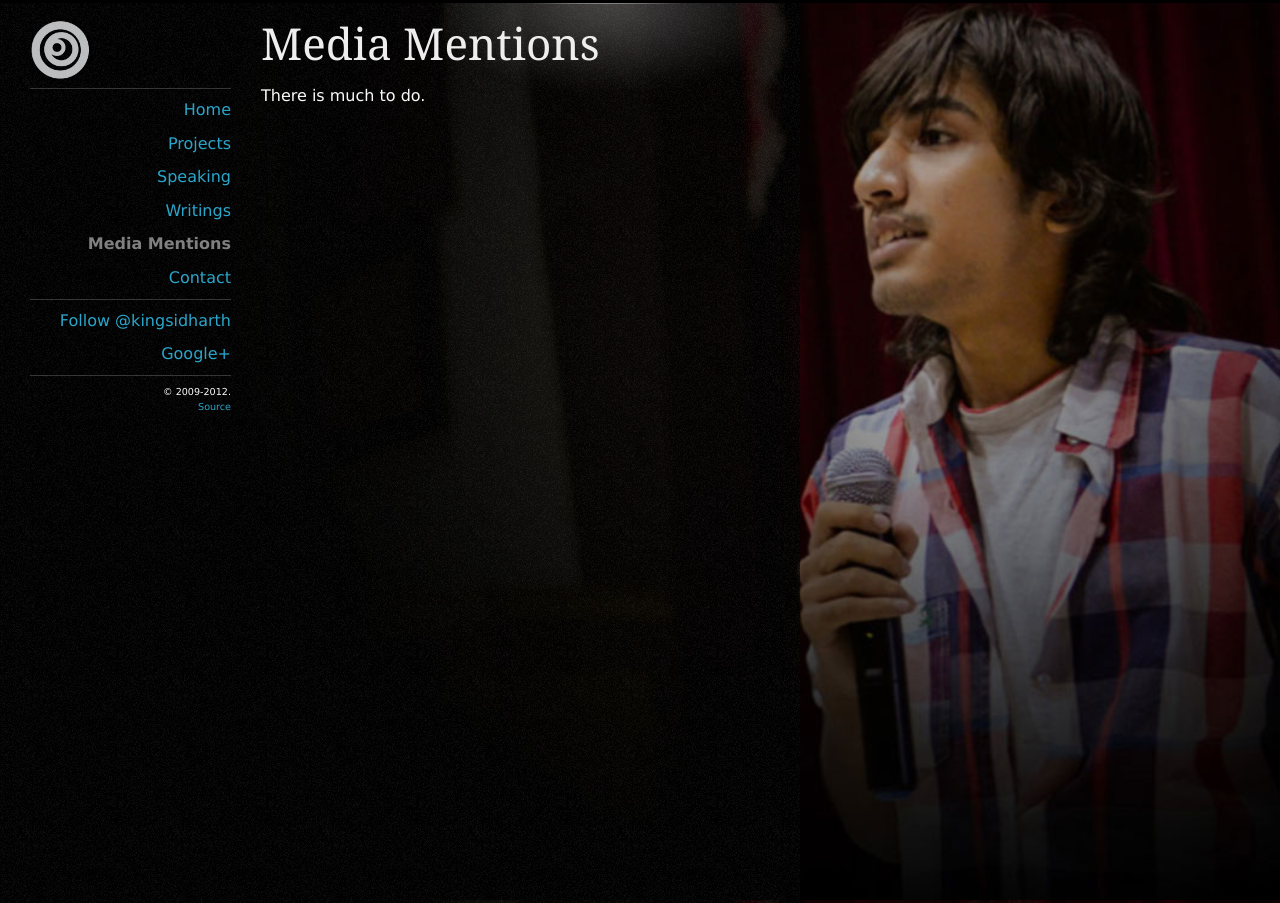
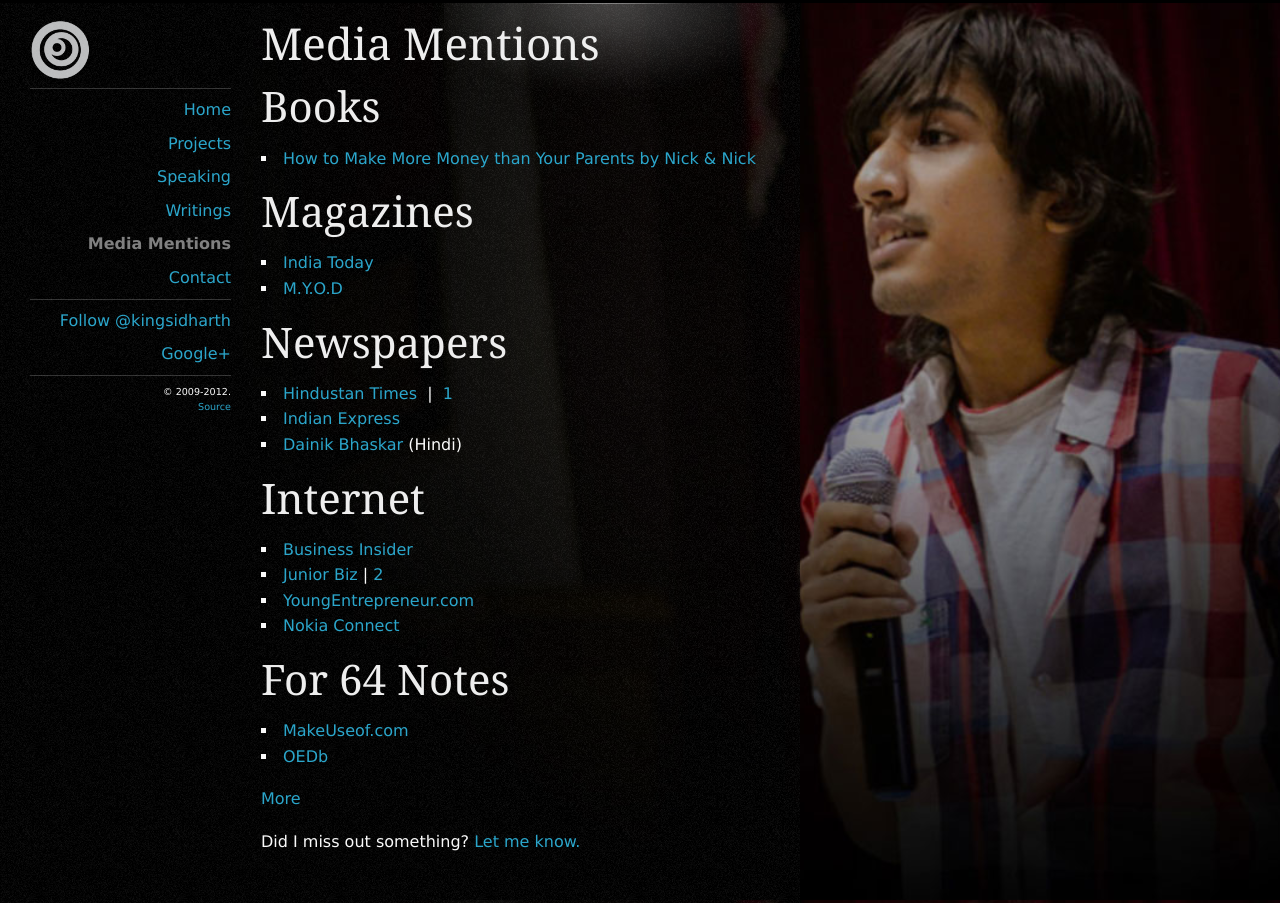
Before and after one commit to utkarshkukreti/kingsidharth.github.com, a Jekyll site: the page built from media-mentions.html, in a window 1280 px wide. Built offline with Jekyll 4.4.1, drawn with Linux system fonts in a browser that asks for light colours; comment, search, counter and statistics services are not loaded.

Commit message:
Media Mentions Page Content.

```diff
--- a/media-mentions.html
+++ b/media-mentions.html
@@ -5,5 +5,60 @@ slug: media-mentions
 background: doon-2012-1.jpg
 ---
 <div class="post" data-destination="media-mentions">
-  <p>There is much to do.</p>
+  <h2>Books</h2>
+  <ul>
+    <li>
+    <a href="http://kingsid.50wise.hop.clickbank.net" rel="nofollow" target="_blank">
+      How to Make More Money than Your Parents by Nick &amp; Nick</a>
+    </li>
+  </ul>
+
+  <h2>Magazines</h2>
+  <ul>
+    <li>
+    <a href="http://indiatoday.intoday.in/story/the+famous+four/2/124235.html" rel="nofollow" target="_blank">
+      India Today</a>
+    </li>
+    <li>
+    <a href="http://www.myod.com/index.php/head-new-link/34-head-news/704-entrepreneurship-unplugged-12-things-you-need-to-know" rel="nofollow" target="_blank">M.Y.O.D</a></li>
+  </ul>
+
+  <h2>Newspapers</h2>
+  <ul>
+    <li>
+    <a href="https://fbcdn-photos-a.akamaihd.net/hphotos-ak-prn1/30425_1502443282951_1290298538_1383955_6795681_a.jpg" rel="nofollow" target="_blank">Hindustan Times</a>
+    |
+    <a href="https://fbcdn-photos-a.akamaihd.net/hphotos-ak-ash2/30425_1502445483006_1290298538_1383972_502532_a.jpg" target="_blank">1</a>
+    </li>
+    <li>
+    <a href="https://fbcdn-photos-a.akamaihd.net/hphotos-ak-prn1/30525_1502049193099_1290298538_1382883_286086_a.jpg" rel="nofollow" target="_blank">Indian Express</a>
+    </li>
+    <li>
+    <a href="https://fbcdn-photos-a.akamaihd.net/hphotos-ak-ash4/291723_10150415500598832_711548831_9981003_579049894_a.jpg" rel="nofollow" target="_blank">Dainik Bhaskar</a> (Hindi)
+    </li>
+  </ul>
+
+  <h2>Internet</h2>
+  <ul>
+    <li>
+    <a href="http://www.businessinsider.com/these-pre-teen-entrepreneurs-make-millions-more-than-their-parents-2010-9?op=1" target="_blank">Business Insider</a></li>
+    <li>
+    <a href="http://juniorbiz.com/interview-king-sidharth" target="_blank">Junior Biz</a> | <a href="http://juniorbiz.com/40-entrepreneurship-quotes" target="_blank">2</a></li>
+    <li>
+    <a href="http://www.youngentrepreneur.com/blog/50-interviews-young-entrepreneurs/" target="_blank">YoungEntrepreneur.com</a></li>
+    <li>
+    <a href="http://nokiaconnects.com/2012/06/05/social-innovator-of-the-week-king-sidharth/" target="_blank">Nokia Connect</a></li>
+  </ul>
+
+  <h2>For 64 Notes</h2>
+  <ul>
+    <li><a href="http://www.makeuseof.com/tag/10-awesome-inspiring-blogs-entrepreneurs-business-owners/" target="_blank">MakeUseof.com</a></li>
+    <li><a href="http://oedb.org/library/beginning-online-learning/50-blogs-for-young-entrepreneurs" target="_blank">OEDb</a></li>
+  </ul>
+  <p><a href="https://www.facebook.com/media/set/?set=a.1502046633035.68799.1290298538&amp;type=3" rel="nofollow" target="_blank">More</a></p>
+
+
+  <p>Did I miss out something? <a href="http://twitter.com/kingsidharth" rel="nofollow" target="_blank">Let me know.</a>
+  </p>
+
 </div>
```
